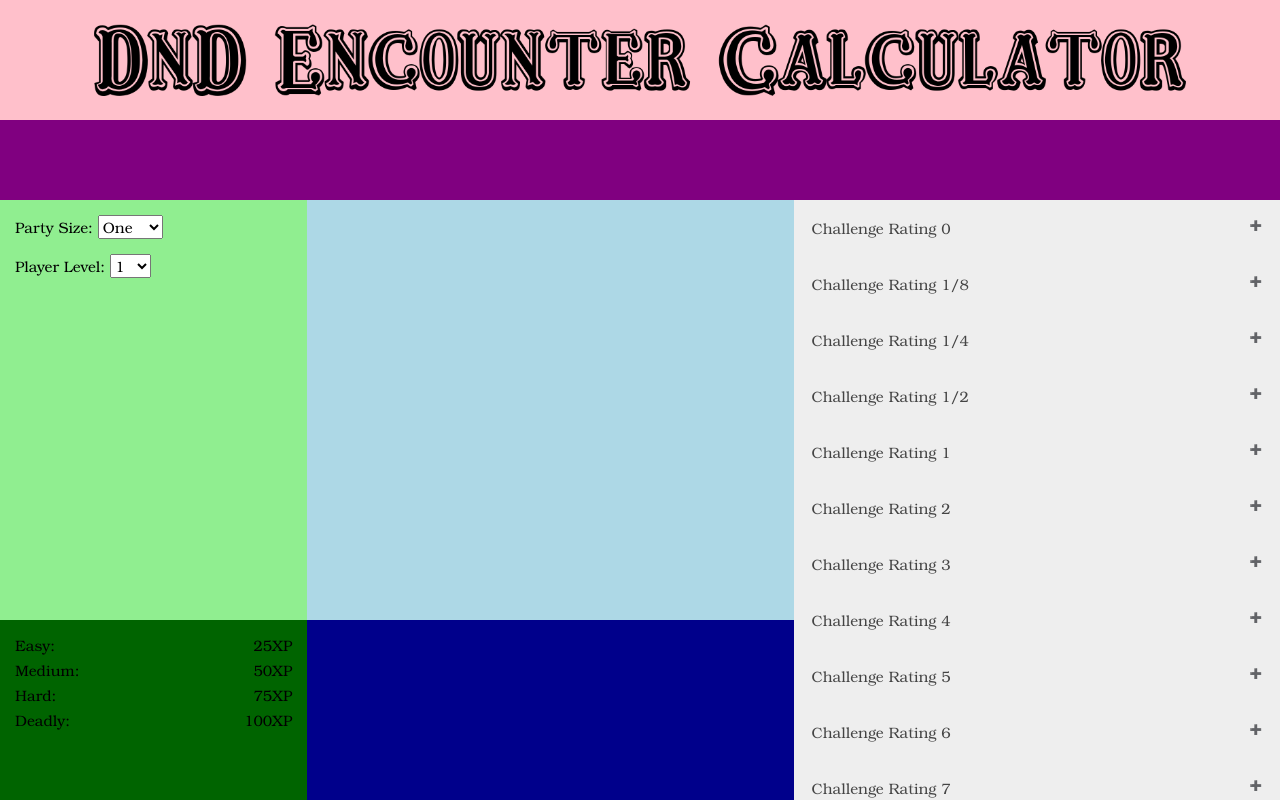
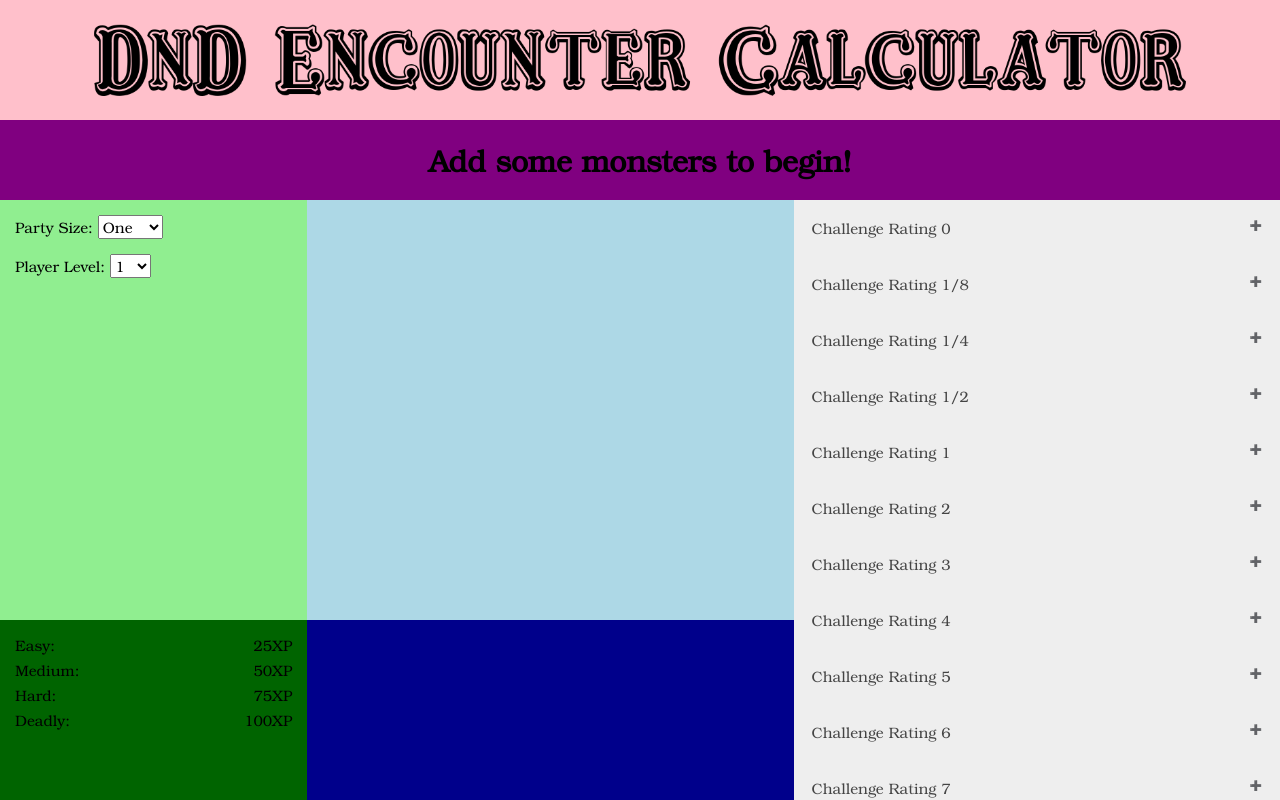
Before and after one commit to BenCiantar/dnd5e-encounter-generator, a plain HTML site: page index.html in a window 1280 px wide. Drawn offline with Linux system fonts and the light colour scheme; no server answers.

Commit message:
Added difficulty meter basic text

```diff
--- a/index.html
+++ b/index.html
@@ -15,7 +15,7 @@
          <img src="assets/images/title_image.png">
       </section>
       <section id="difficulty-meter">
-
+         <h2>Add some monsters to begin!</h2>
       </section>
     </nav>
     <main>
--- a/styles/style.scss
+++ b/styles/style.scss
@@ -61,7 +61,15 @@
     #difficulty-meter{
       height: 40%;
       width: 100vw;
+      display: flex;
+      flex-direction: column;
+      justify-content: center;
+      align-items: center;
       background-color: purple;
+      h2{
+        display: inline-block;
+        font-size: 30px;
+      }
     }
   }
   main{
@@ -133,7 +141,6 @@
     #monsters-section{
       height: 100%;
       width: 38vw;
-      // padding: 15px 0;
       background-color: red;
       overflow-y: scroll;
       overflow-x: hidden;
```
Also changed, not shown: styles/css/style.css.
